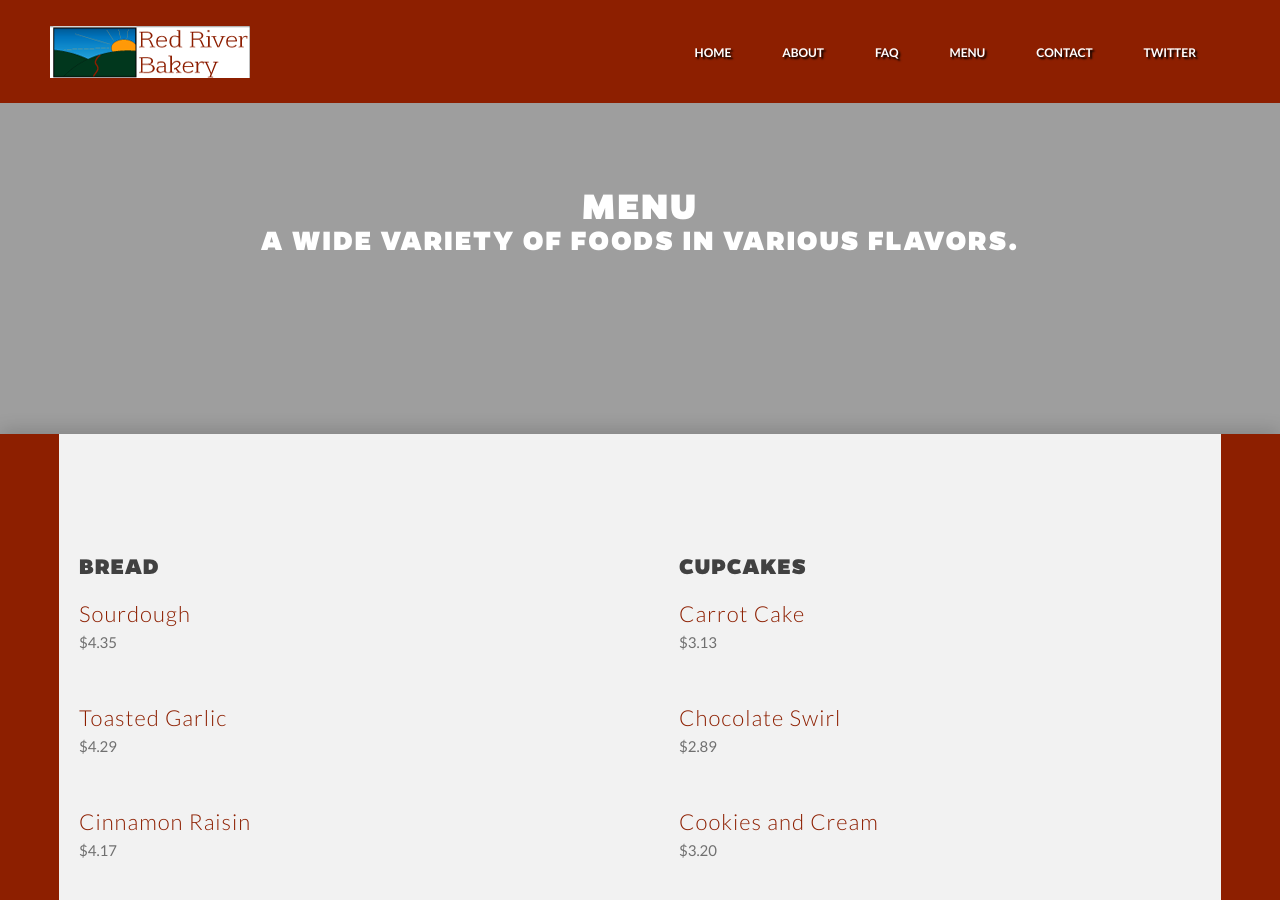
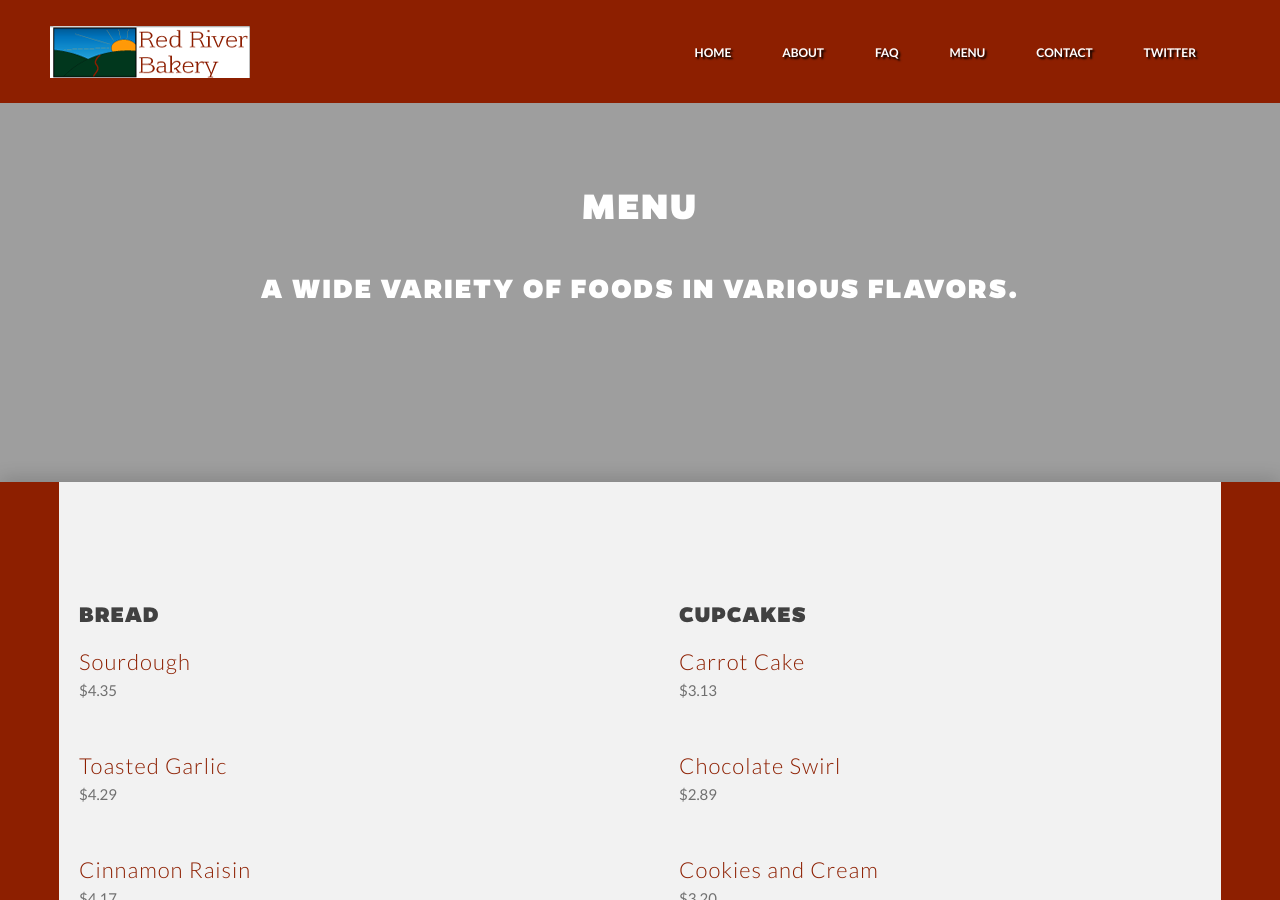
Before and after one commit to fblabake/fblabake.github.io, a Jekyll site: the page built from full_menu.html, in a window 1280 px wide and 900 px high. Built offline with Jekyll 4.4.1, drawn with Linux system fonts in a browser that asks for light colours.

Commit message:
Padding changes

```diff
--- a/full_menu.html
+++ b/full_menu.html
@@ -39,11 +39,11 @@ title: Red River Bakery
 
 <!-- RESTAURANT MENU SECTION=============================== -->
 
-<section class="parallax-section" id="clients">
+<section class="parallax-section" style="padding-bottom; 100px;" id="clients">
     <div class="parallax-2"></div>
     <div class="container z-index-pages">
         <div class="sixteen columns">
-            <h1 style="text-align:center;color:#FFF;">menu</h1>
+            <h1 style="text-align:center;color:#FFF;">menu</h1><br><br>
             <h3 style="text-align:center;">A wide variety of foods in various flavors.</h3>
         </div>
     </div>
```
